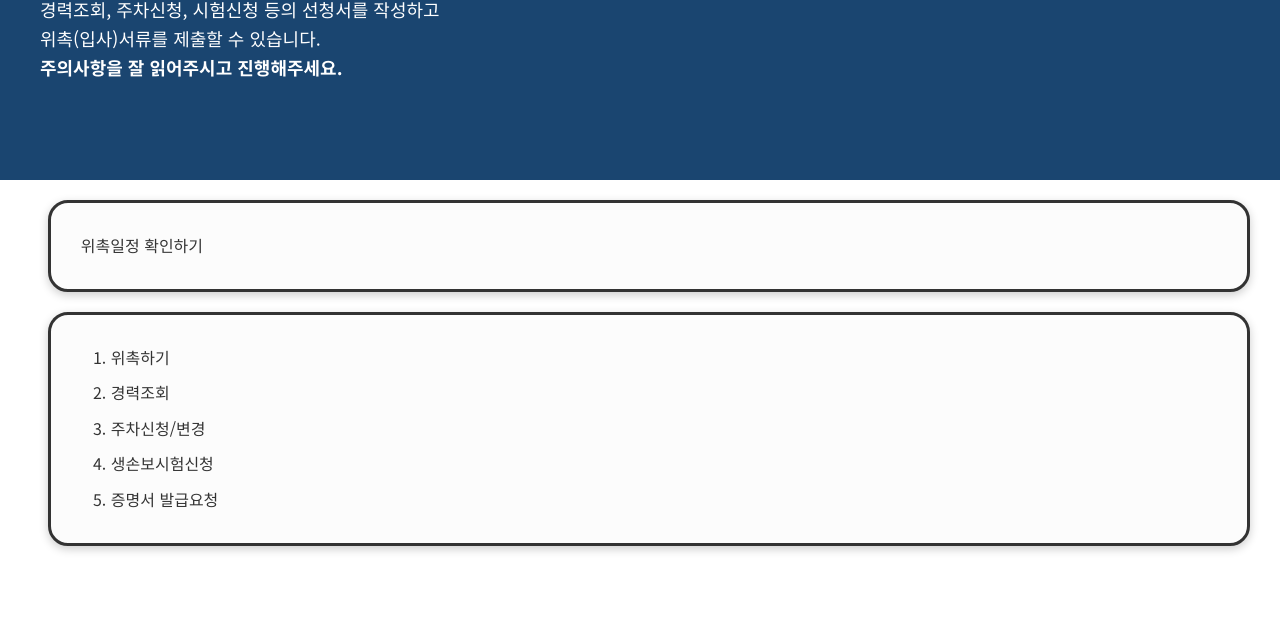
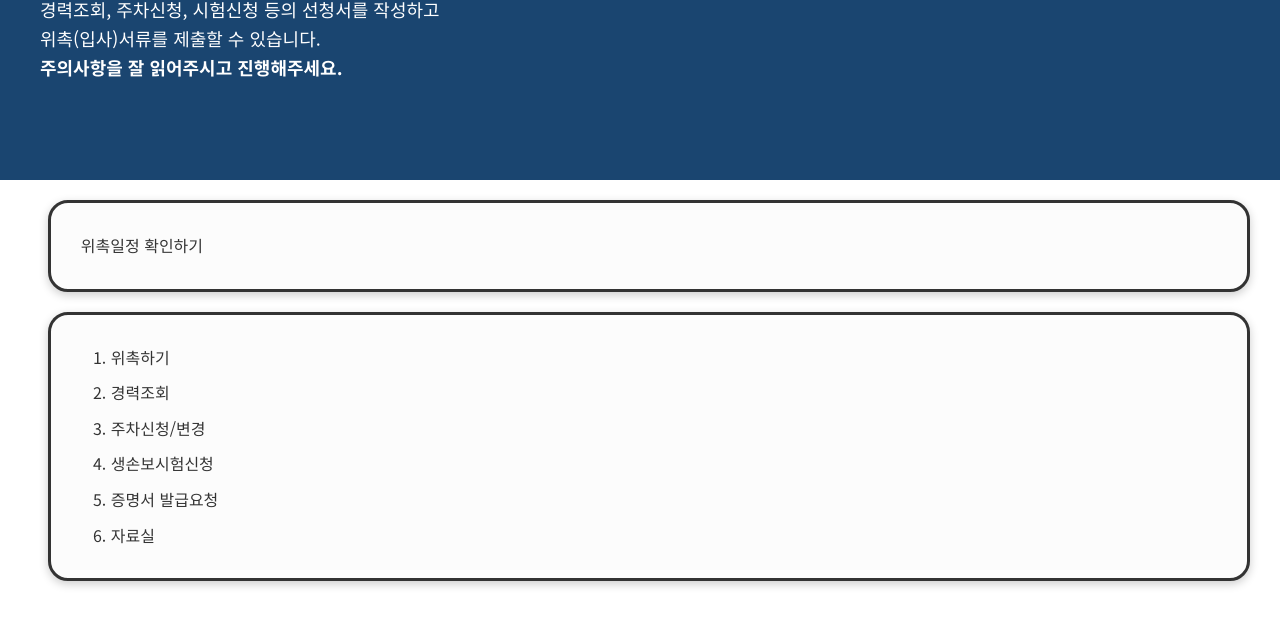
Before and after one commit to gpfla025/happygurad, a plain HTML site: page forms.html in a window 1280 px wide. Shown: the part 190-816 px from the top of the page. Drawn offline with Linux system fonts and the light colour scheme; files whose address does not match are found by name.

Commit message:
자료실추가

```diff
--- a/forms.html
+++ b/forms.html
@@ -151,6 +151,7 @@
                             FindIE()
                         </script>
                     </li>
+                    <li><a href="https://zesty-entrance-b92.notion.site/raon-posting-site">자료실</a></li>
                 </ol>
             </div>
         </div>
```
